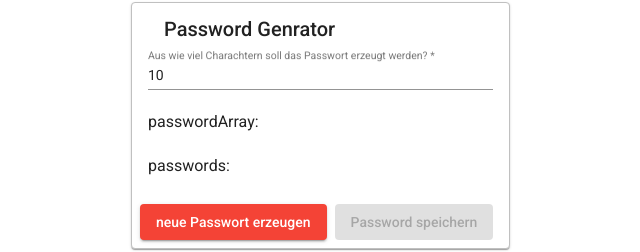
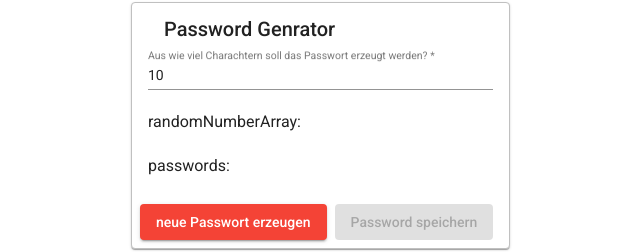
Before and after one commit to HedayatTajik/PasswordGenerator, an Angular app: page / in a window 1280 px wide. Shown: the part 152-404 px from the top of the page, without its empty margins (381-1021 px from the left). Built offline with nearby package versions, Linux system fonts and the light colour scheme.

Commit message:
add: pap

```diff
--- a/src/app/generatur/generatur.component.html
+++ b/src/app/generatur/generatur.component.html
@@ -7,7 +7,7 @@
       <mat-label>Aus wie viel Charachtern soll das Passwort erzeugt werden?</mat-label>
       <input required matInput type="text" [(ngModel)]="numberOfChar">
     </mat-form-field>
-    <h3>passwordArray: {{passwordArray}}</h3>
+    <h3>randomNumberArray: {{randomNumberArray}}</h3>
     <h3>passwords: {{ passwords }}</h3>
   </mat-card-content>
   <mat-card-actions>
--- a/src/app/generatur/generatur.component.ts
+++ b/src/app/generatur/generatur.component.ts
@@ -7,9 +7,9 @@ import { Component, OnInit } from '@angular/core';
 })
 export class GeneraturComponent implements OnInit {
   numberOfChar = 10;
-  password: number = 0;
+  randomNumber: number = 0;
   passwords: string = '';
-  passwordArray: number[] = [];
+  randomNumberArray: number[] = [];
   savedPasswordArray = [];
   savedButton: boolean = false;
 
@@ -18,12 +18,12 @@ export class GeneraturComponent implements OnInit {
   ngOnInit(): void {}
 
   generatur(): void {
-    this.passwordArray = [];
+    this.randomNumberArray = [];
     for (let index = 0; index < this.numberOfChar; index++) {
-      this.password = this.mathRandom();
-      this.passwordArray.push(this.password);
+      this.randomNumber = this.mathRandom();
+      this.randomNumberArray.push(this.randomNumber);
     }
-    this.passwords = String.fromCharCode(...this.passwordArray);
+    this.passwords = String.fromCharCode(...this.randomNumberArray);
     this.savedButton = true;
   }
 
```
Also changed, not shown: 1 other file (tests, documents, lock files or other folders).
